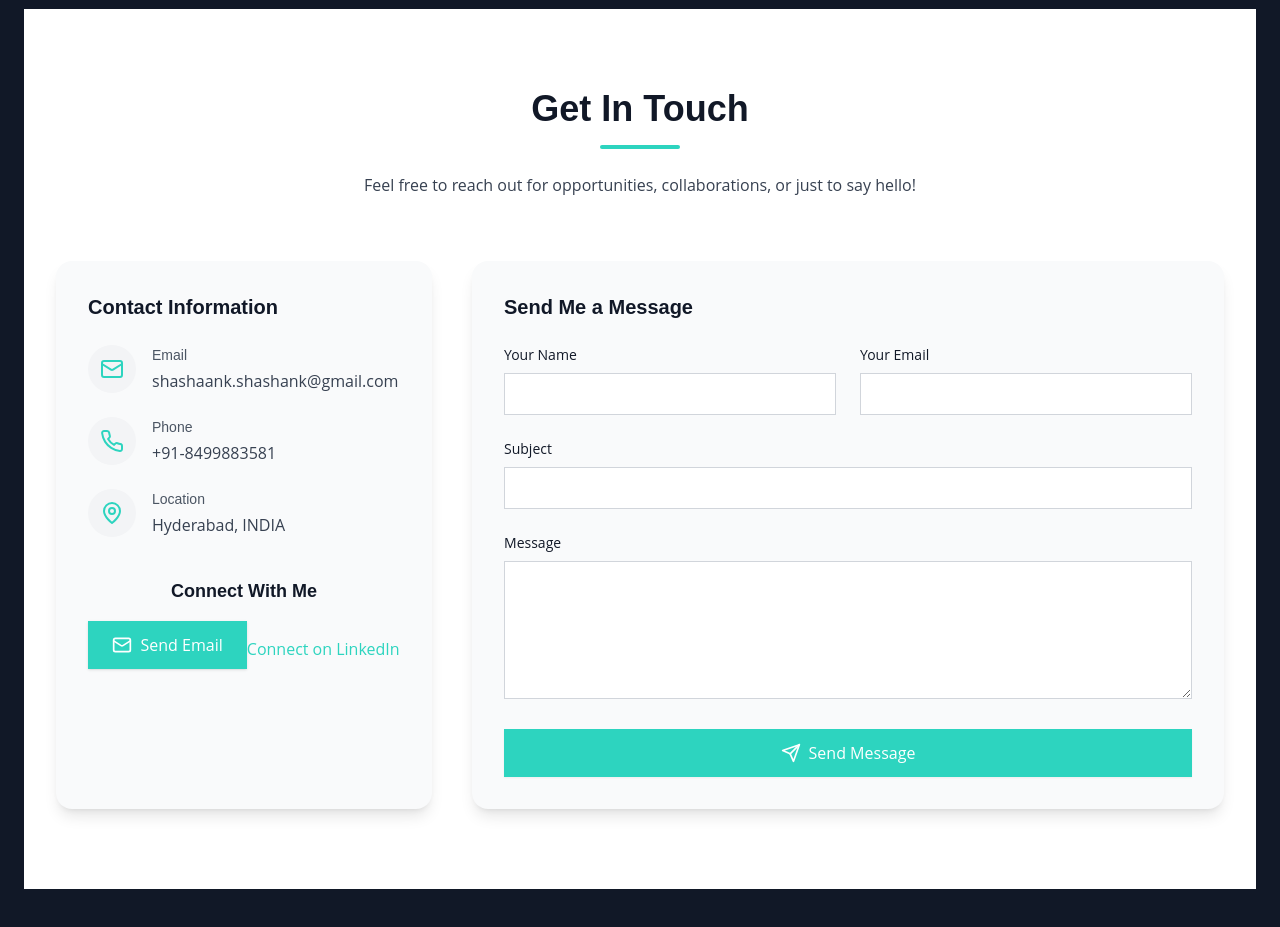
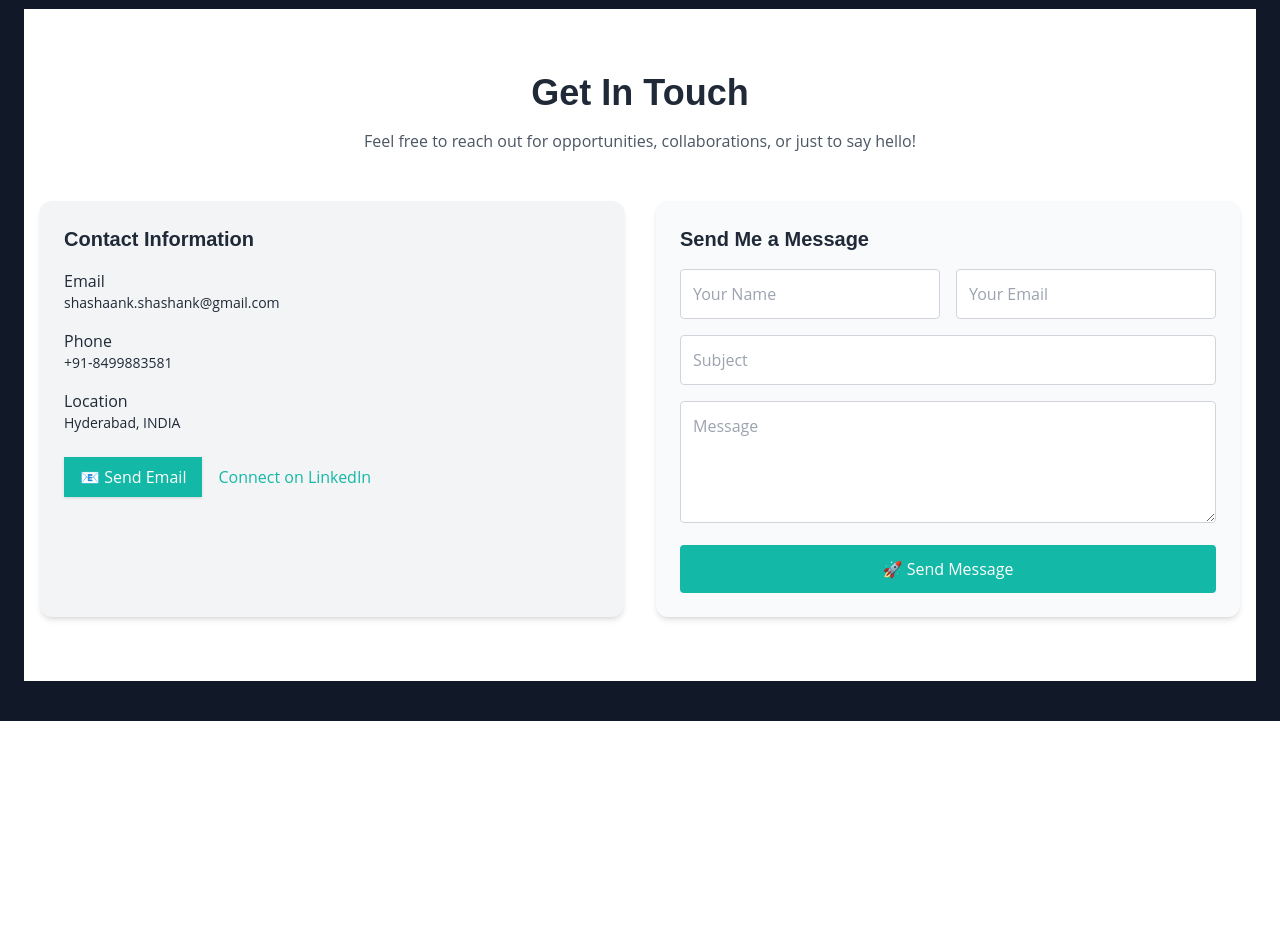
Before and after one commit to shashankvengala1/portfolio, a React (Vite) app: page / in a window 1280 px wide. Shown: the part 6820-7747 px from the top of the page. After the commit the page ends 7541 px from the top, so only its background shows below. Built offline with nearby package versions, Linux system fonts and the light colour scheme.

Commit message:
Update Contact.tsx

```diff
--- a/src/components/Contact.tsx
+++ b/src/components/Contact.tsx
@@ -1,199 +1,81 @@
-import { useState } from 'react';
-import { Mail, Phone, MapPin, Send } from 'lucide-react';
-import emailjs from 'emailjs-com';
+import React from "react";
 
 const Contact = () => {
-  const [formData, setFormData] = useState({
-    name: '',
-    email: '',
-    subject: '',
-    message: ''
-  });
-  const [isSubmitting, setIsSubmitting] = useState(false);
-  const [submitStatus, setSubmitStatus] = useState<null | 'success' | 'error'>(null);
-
-  const handleChange = (e: React.ChangeEvent<HTMLInputElement | HTMLTextAreaElement>) => {
-    const { name, value } = e.target;
-    setFormData(prev => ({ ...prev, [name]: value }));
-  };
-
-  const handleSubmit = (e: React.FormEvent) => {
-    e.preventDefault();
-    setIsSubmitting(true);
-
-    emailjs.send(
-      'service_56b25wa',     // Your EmailJS service ID
-      'template_fnc0aj5',    // Your EmailJS template ID
-      formData,
-      'tVnV7tqHL5XxmAHpt'    // Your EmailJS public key
-    )
-    .then(() => {
-      setIsSubmitting(false);
-      setSubmitStatus('success');
-      setFormData({ name: '', email: '', subject: '', message: '' });
-      setTimeout(() => setSubmitStatus(null), 5000);
-    })
-    .catch(() => {
-      setIsSubmitting(false);
-      setSubmitStatus('error');
-    });
-  };
-
   return (
-    <section id="contact" className="py-20 bg-white dark:bg-gray-900 text-gray-900 dark:text-white">
-      <div className="container mx-auto px-4 sm:px-6 lg:px-8">
-        <div className="text-center mb-16">
-          <h2 className="text-3xl md:text-4xl font-bold mb-4">Get In Touch</h2>
-          <div className="h-1 w-20 bg-teal-400 mx-auto rounded mb-6"></div>
-          <p className="text-gray-700 dark:text-gray-300 max-w-2xl mx-auto">
+    <section className="bg-white dark:bg-gray-900 text-gray-800 dark:text-white py-16">
+      <div className="container mx-auto px-4">
+        <h2 className="text-4xl font-bold text-center mb-4">Get In Touch</h2>
+        <p className="text-center mb-12 text-gray-600 dark:text-gray-300">
           Feel free to reach out for opportunities, collaborations, or just to say hello!
         </p>
+
+        <div className="flex flex-col md:flex-row gap-8">
+          {/* Contact Info */}
+          <div className="md:w-1/2 bg-gray-100 dark:bg-gray-800 p-6 rounded-xl shadow-md">
+            <h3 className="text-xl font-semibold mb-4">Contact Information</h3>
+            <div className="mb-4">
+              <p className="font-medium">Email</p>
+              <p className="text-sm">shashaank.shashank@gmail.com</p>
             </div>
-
-        <div className="flex flex-col lg:flex-row gap-10">
-          {/* Contact Info */}
-          <div className="lg:w-1/3">
-            <div className="bg-gray-50 dark:bg-gray-800 rounded-2xl shadow-lg p-6 md:p-8 h-full">
-              <h3 className="text-xl font-bold mb-6">Contact Information</h3>
-              <div className="space-y-6">
-                {[
-                  {
-                    icon: <Mail className="w-6 h-6 text-teal-400" />,
-                    label: 'Email',
-                    value: (
-                      <a href="mailto:shashaank.shashank@gmail.com" className="text-gray-700 dark:text-gray-300 hover:text-teal-500 transition">
-                        shashaank.shashank@gmail.com
-                      </a>
-                    )
-                  },
-                  {
-                    icon: <Phone className="w-6 h-6 text-teal-400" />,
-                    label: 'Phone',
-                    value: (
-                      <a href="tel:+918499883581" className="text-gray-700 dark:text-gray-300 hover:text-teal-500 transition">
-                        +91-8499883581
-                      </a>
-                    )
-                  },
-                  {
-                    icon: <MapPin className="w-6 h-6 text-teal-400" />,
-                    label: 'Location',
-                    value: <span className="text-gray-700 dark:text-gray-300">Hyderabad, INDIA</span>
-                  }
-                ].map((item, idx) => (
-                  <div key={idx} className="flex items-start">
-                    <div className="bg-gray-100 dark:bg-gray-700 p-3 rounded-full mr-4">{item.icon}</div>
-                    <div>
-                      <h4 className="text-sm font-medium text-gray-600 dark:text-gray-400 mb-1">{item.label}</h4>
-                      {item.value}
+            <div className="mb-4">
+              <p className="font-medium">Phone</p>
+              <p className="text-sm">+91-8499883581</p>
             </div>
+            <div className="mb-4">
+              <p className="font-medium">Location</p>
+              <p className="text-sm">Hyderabad, INDIA</p>
             </div>
-                ))}
-              </div>
-
-              <div className="mt-10 text-center">
-                <h4 className="text-lg font-semibold mb-4">Connect With Me</h4>
-                <div className="space-y-4">
+            <div className="mt-6">
               <a
-                    href="mailto:shashaank.shashank@gmail.com?subject=Hello%20Shashank"
-                    className="inline-flex items-center px-6 py-3 bg-teal-400 hover:bg-teal-500 text-white font-medium rounded-md transition-shadow shadow"
+                href="mailto:shashaank.shashank@gmail.com"
+                className="inline-flex items-center bg-teal-500 text-white px-4 py-2 rounded-lg shadow hover:bg-teal-600 transition"
               >
-                    <Mail className="w-5 h-5 mr-2" />
-                    Send Email
+                📧 Send Email
               </a>
               <a
-                    href="https://www.linkedin.com/in/shashankvengala"
+                href="https://www.linkedin.com/in/shashaank/"
                 target="_blank"
-                    rel="noopener noreferrer"
-                    className="inline-block text-teal-400 hover:underline"
+                rel="noreferrer"
+                className="ml-4 text-teal-500 hover:underline"
               >
                 Connect on LinkedIn
               </a>
             </div>
           </div>
-            </div>
-          </div>
 
           {/* Contact Form */}
-          <div className="lg:w-2/3">
-            <div className="bg-gray-50 dark:bg-gray-800 rounded-2xl shadow-lg p-6 md:p-8">
-              <h3 className="text-xl font-bold mb-6">Send Me a Message</h3>
-              <form onSubmit={handleSubmit}>
-                <div className="grid grid-cols-1 md:grid-cols-2 gap-6 mb-6">
-                  {['name', 'email'].map((field, i) => (
-                    <div key={i}>
-                      <label htmlFor={field} className="block text-sm font-medium mb-2 capitalize">
-                        {field === 'name' ? 'Your Name' : 'Your Email'}
-                      </label>
+          <div className="md:w-1/2 bg-gray-50 dark:bg-gray-800 p-6 rounded-xl shadow-md">
+            <h3 className="text-xl font-semibold mb-4">Send Me a Message</h3>
+            <form className="space-y-4">
+              <div className="flex flex-col md:flex-row gap-4">
                 <input
-                        type={field === 'email' ? 'email' : 'text'}
-                        id={field}
-                        name={field}
-                        value={formData[field as keyof typeof formData]}
-                        onChange={handleChange}
-                        required
-                        className="w-full px-4 py-2 bg-white dark:bg-gray-900 border border-gray-300 dark:border-gray-700 rounded-md focus:outline-none focus:ring-2 focus:ring-teal-400 transition text-gray-900 dark:text-white"
+                  type="text"
+                  placeholder="Your Name"
+                  className="w-full p-3 rounded border border-gray-300 dark:border-gray-600 bg-white dark:bg-gray-700 text-gray-800 dark:text-white focus:outline-none focus:ring-2 focus:ring-teal-400"
+                />
+                <input
+                  type="email"
+                  placeholder="Your Email"
+                  className="w-full p-3 rounded border border-gray-300 dark:border-gray-600 bg-white dark:bg-gray-700 text-gray-800 dark:text-white focus:outline-none focus:ring-2 focus:ring-teal-400"
                 />
               </div>
-                  ))}
-                </div>
-
-                <div className="mb-6">
-                  <label htmlFor="subject" className="block text-sm font-medium mb-2">Subject</label>
               <input
                 type="text"
-                    id="subject"
-                    name="subject"
-                    value={formData.subject}
-                    onChange={handleChange}
-                    required
-                    className="w-full px-4 py-2 bg-white dark:bg-gray-900 border border-gray-300 dark:border-gray-700 rounded-md focus:outline-none focus:ring-2 focus:ring-teal-400 transition text-gray-900 dark:text-white"
+                placeholder="Subject"
+                className="w-full p-3 rounded border border-gray-300 dark:border-gray-600 bg-white dark:bg-gray-700 text-gray-800 dark:text-white focus:outline-none focus:ring-2 focus:ring-teal-400"
               />
-                </div>
-
-                <div className="mb-6">
-                  <label htmlFor="message" className="block text-sm font-medium mb-2">Message</label>
               <textarea
-                    id="message"
-                    name="message"
-                    rows={5}
-                    value={formData.message}
-                    onChange={handleChange}
-                    required
-                    className="w-full px-4 py-2 bg-white dark:bg-gray-900 border border-gray-300 dark:border-gray-700 rounded-md focus:outline-none focus:ring-2 focus:ring-teal-400 transition text-gray-900 dark:text-white"
-                  />
-                </div>
-
+                rows="4"
+                placeholder="Message"
+                className="w-full p-3 rounded border border-gray-300 dark:border-gray-600 bg-white dark:bg-gray-700 text-gray-800 dark:text-white focus:outline-none focus:ring-2 focus:ring-teal-400"
+              ></textarea>
               <button
                 type="submit"
-                  disabled={isSubmitting}
-                  className={`w-full flex justify-center items-center px-6 py-3 bg-teal-400 hover:bg-teal-500 text-white font-medium rounded-md transition ${
-                    isSubmitting ? 'opacity-70 cursor-not-allowed' : 'shadow-sm'
-                  }`}
+                className="w-full bg-teal-500 text-white py-3 rounded hover:bg-teal-600 transition"
               >
-                  {isSubmitting ? (
-                    <svg className="animate-spin h-5 w-5 mr-2 text-white" xmlns="http://www.w3.org/2000/svg" fill="none" viewBox="0 0 24 24">
-                      <circle className="opacity-25" cx="12" cy="12" r="10" stroke="currentColor" strokeWidth="4" />
-                      <path className="opacity-75" fill="currentColor" d="M4 12a8 8 0 018-8V0C5.373 0 0 5.373 0 12h4z" />
-                    </svg>
-                  ) : (
-                    <Send className="w-5 h-5 mr-2" />
-                  )}
-                  {isSubmitting ? 'Sending...' : 'Send Message'}
+                🚀 Send Message
               </button>
-
-                {submitStatus === 'success' && (
-                  <div className="mt-4 p-3 bg-green-100 dark:bg-green-900 text-green-700 dark:text-green-300 rounded-md">
-                    Your message has been sent successfully!
-                  </div>
-                )}
-                {submitStatus === 'error' && (
-                  <div className="mt-4 p-3 bg-red-100 dark:bg-red-900 text-red-700 dark:text-red-300 rounded-md">
-                    There was an error sending your message. Please try again.
-                  </div>
-                )}
             </form>
-            </div>
           </div>
         </div>
       </div>
```
Lines whose indentation alone changed are shown as unchanged.
